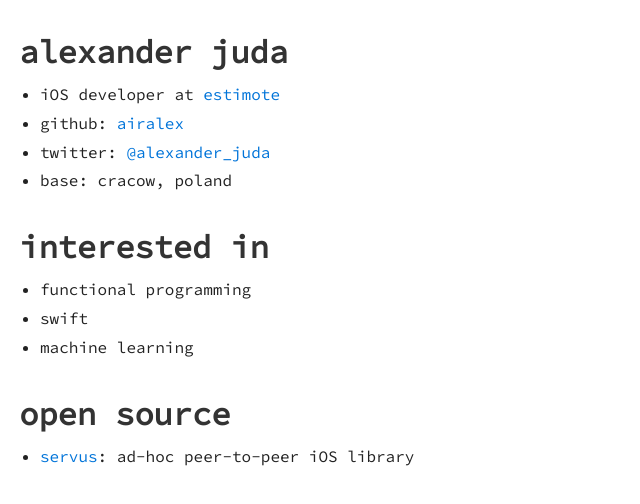
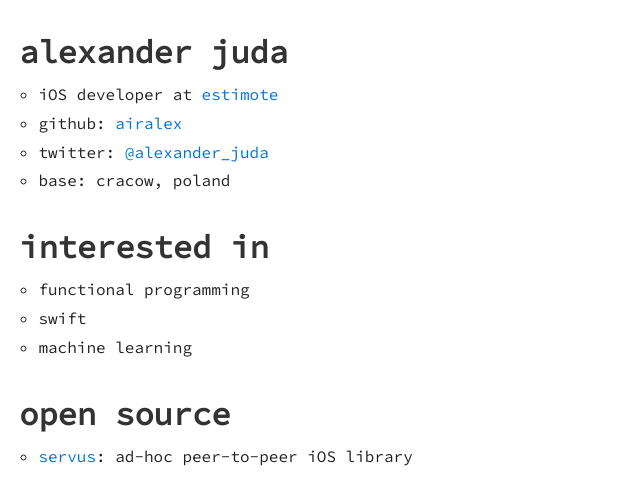
Before and after one commit to airalex/airalex.github.io, a plain HTML site: page index.html in a window 1280 px wide. Shown: the whole page, without its empty margins (0-640 px from the left). Drawn offline with Linux system fonts and the light colour scheme.

Commit message:
Set bullets to circle

```diff
--- a/styles.css
+++ b/styles.css
@@ -24,8 +24,9 @@
 /* text */
 
 ul {
+  list-style: circle;
   margin: 0.5rem 0;
-  padding-left: 2rem;
+  padding-left: 1.9rem;
 }
 
 li {
```
